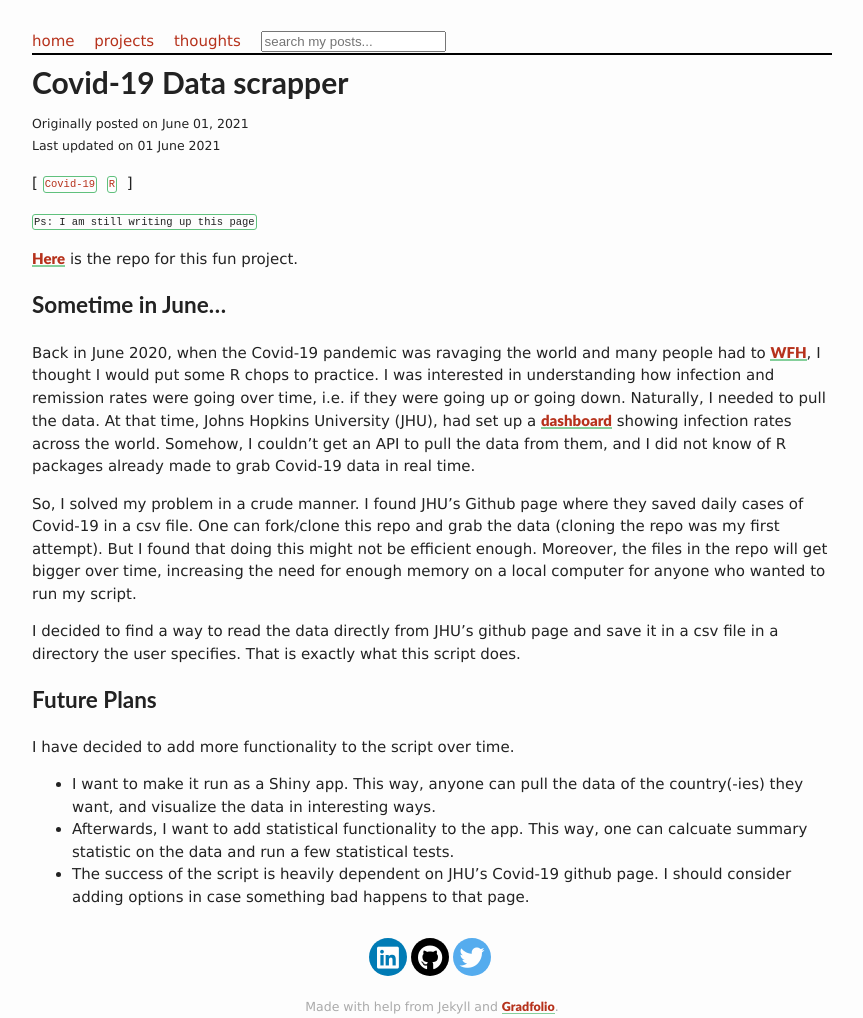
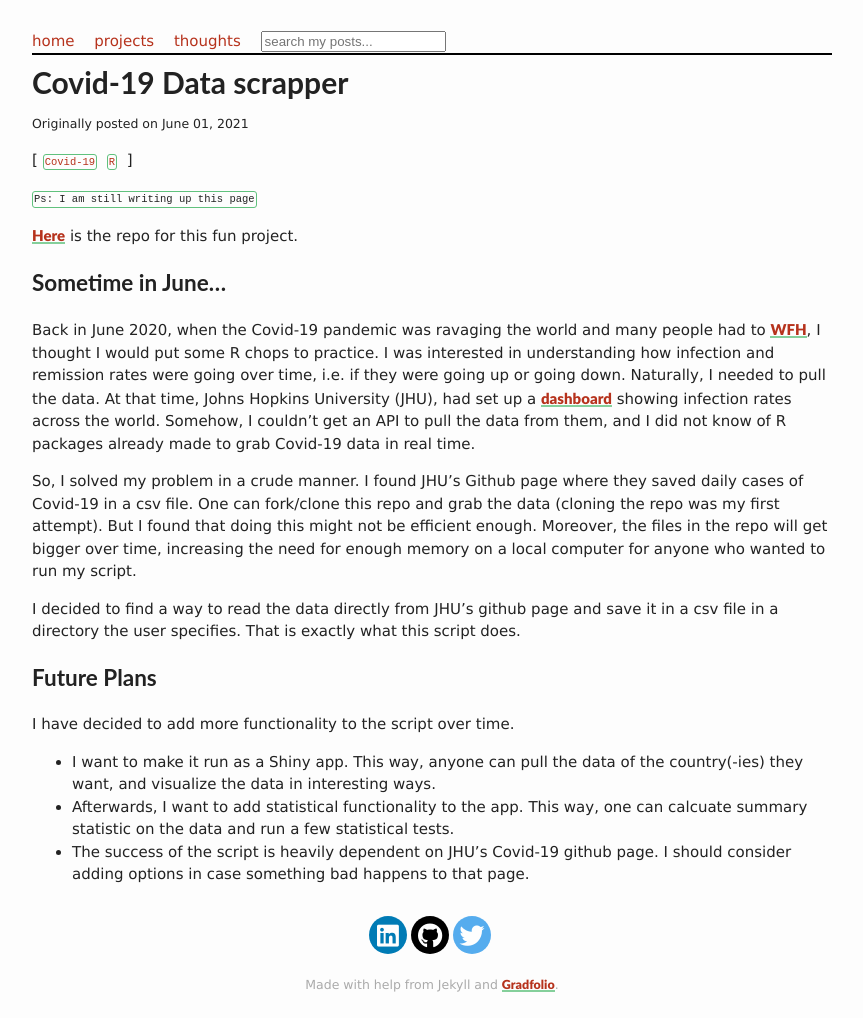
Before and after one commit to tobbyxy/temipete.github.io, a Jekyll site: the page built from _projects/1_project.md, in a window 1280 px wide. Shown: the whole page, without its empty margins (208-1071 px from the left). Built offline with Jekyll 4.4.1, drawn with Linux system fonts in a browser that asks for light colours; nearby versions of some CDN libraries; comment, search, counter and statistics services are not loaded; after the commit the page ends 995 px from its top, so only the background shows below that.

Commit message:
Update post.html

```diff
--- a/_layouts/post.html
+++ b/_layouts/post.html
@@ -6,9 +6,12 @@ layout: default
   <small>
     Originally posted on {{page.date | date: '%B %d, %Y'}}
     <br>
-    Last updated on {{ site.time | <!--date_to_long_string--> date: '%B %d, %Y' }}
+    {% if site.thoughts %}
+      Last updated on {{ site.time | <!--date_to_long_string--> date: '%B %d, %Y' }}
+    {% endif %}
   </small>
 </p>
+
 <span>[
   {% for tag in page.tags %}
     {% capture tag_name %}{{ tag }}{% endcapture %}
```
